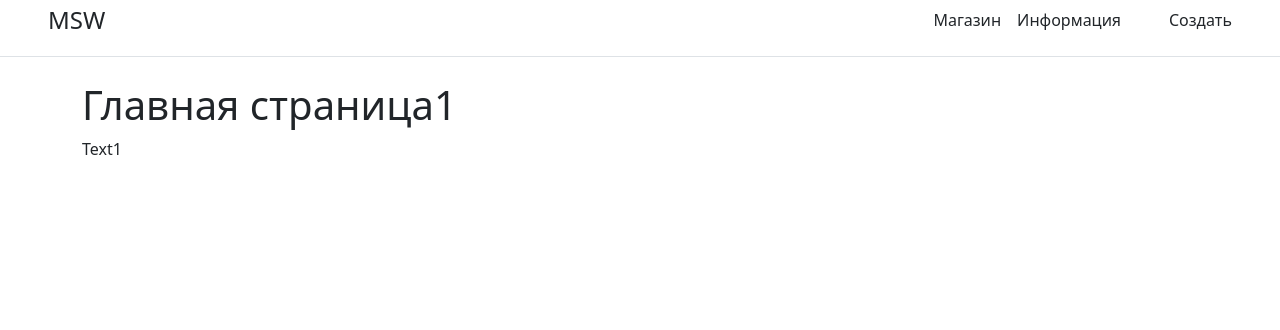
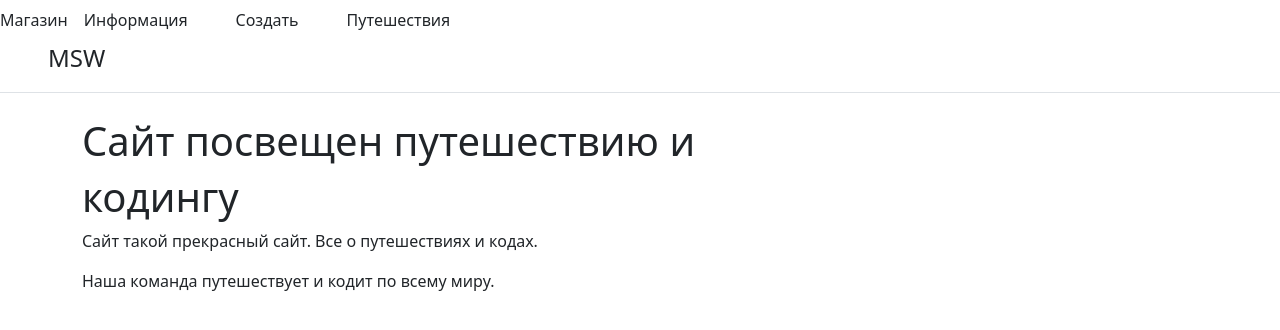
Before and after one commit to MK129y/Python_sait1, a Django app: page / in a window 1280 px wide. Shown: the top 330 px of the page. Run offline with Django 3.2, Linux system fonts and the light colour scheme.

Commit message:
add file

```diff
--- a/main/templates/main/base.html
+++ b/main/templates/main/base.html
@@ -7,6 +7,15 @@
     <meta http-equiv="X-UA-Compatible" content="ie=edge">
     <title>{% block titel%}{% endblock %}</title>
     <link rel="stylesheet" href="https://cdn.jsdelivr.net/npm/bootstrap@5.2.2/dist/css/bootstrap.min.css">
+
+    <nav class="d-inline-flex mt-2 mt-md-0 ms-md-auto">
+
+    <a class="me-3 py-2 text-dark text-decoration-none" href="{% url 'home5'%}">Магазин</a>
+    <a class="me-5 py-2 text-dark text-decoration-none" href="{% url 'about5'%}">Информация</a>
+    <a class="me-5 py-2 text-dark text-decoration-none" href="{% url 'create5'%}">Создать</a>
+    <a class="me-5 py-2 text-dark text-decoration-none" href="{% url 'about1'%}">Путешествия</a>
+    </nav>
+
 </head>
 <body>
     <div class="d-flex flex-column flex-md-row align-items-center pb-3 mb-4 border-bottom">
@@ -15,12 +24,13 @@
         <span class="fs-4 ms-5">MSW</span>
       </a>
 
-      <nav class="d-inline-flex mt-2 mt-md-0 ms-md-auto">
-        <a class="me-3 py-2 text-dark text-decoration-none" href="{% url 'home5'%}">Магазин</a>
-        <a class="me-5 py-2 text-dark text-decoration-none" href="{% url 'about5'%}">Информация</a>
-        <a class="me-5 py-2 text-dark text-decoration-none" href="{% url 'create5'%}">Создать</a>
+<!--      <nav class="d-inline-flex mt-2 mt-md-0 ms-md-auto">-->
+<!--        <a class="me-3 py-2 text-dark text-decoration-none" href="{% url 'home5'%}">Магазин</a>-->
+<!--        <a class="me-5 py-2 text-dark text-decoration-none" href="{% url 'about5'%}">Информация</a>-->
+<!--        <a class="me-5 py-2 text-dark text-decoration-none" href="{% url 'create5'%}">Создать</a>-->
+<!--        <a class="me-5 py-2 text-dark text-decoration-none" href="{% url 'about1'%}">Путешествия</a>-->
 
-      </nav>
+<!--      </nav>-->
     </div>
     <div class="container">
         {% block content %} {% endblock %}
--- a/main/templates/main/index.html
+++ b/main/templates/main/index.html
@@ -4,7 +4,10 @@
 {% endblock %}
 
     {% block content %}
-    <h1>Главная страница1</h1>
-    <p>Text1</p>
+    <h1>Сайт посвещен путешествию и</h1>
+    <h1>кодингу</b></h1>
+
+    <p>Сайт такой прекрасный сайт. Все о путешествиях и кодах.</p>
+    <p>Наша команда путешествует и кодит по всему миру.</p>
 
     {% endblock %}
--- a/main/urls.py
+++ b/main/urls.py
@@ -4,4 +4,5 @@ urlpatterns = [
     path('', views.index, name='home5'),
     path('about5', views.about, name='about5'),
     path('create5', views.about, name='create5'),
+    path('about1', views.about, name='about1'),
                ]
--- a/main/views.py
+++ b/main/views.py
@@ -14,3 +14,6 @@ def about(request):
 
 def create(request):
     return render(request, 'main/create.html')
+
+def about12(request):
+    return render(request, 'main/about1.html')
```
Also changed, not shown: main/templates/main/about1.html (added, +10 -0 lines).
